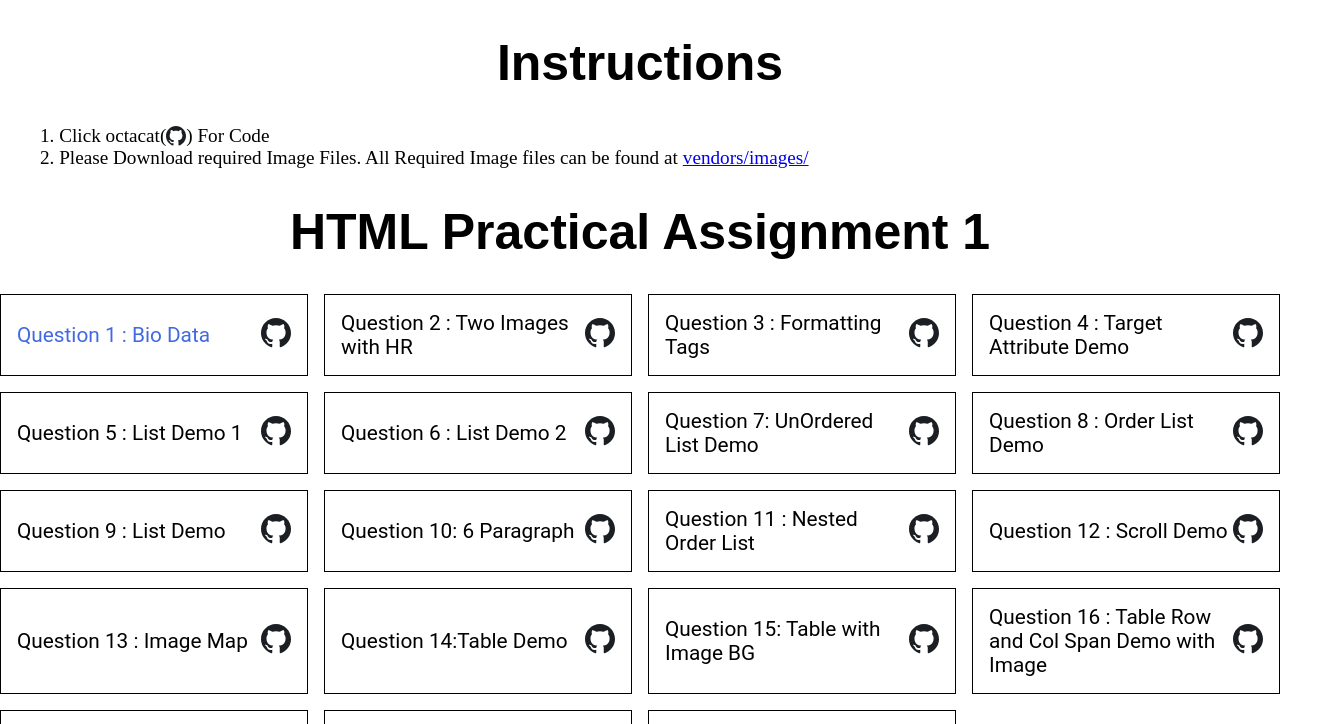
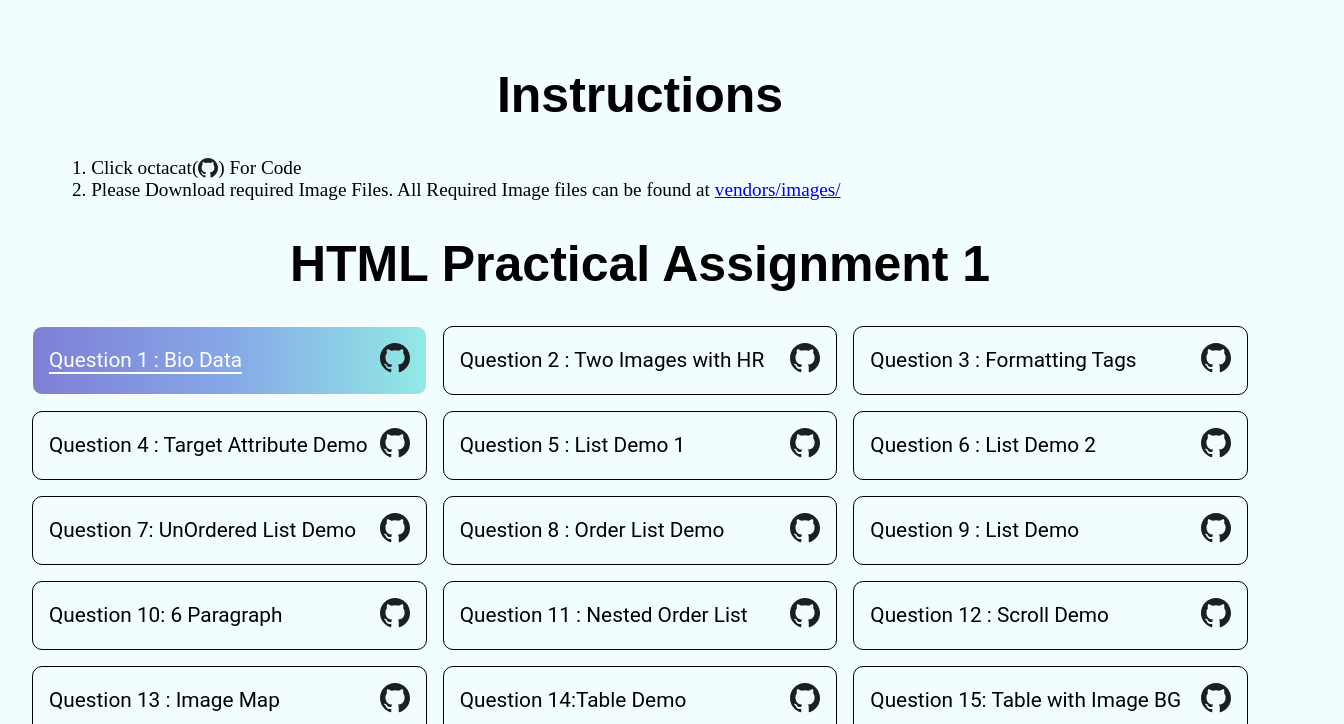
Before and after one commit to vakhariaheet/html-assignment, a plain HTML site: page index.html in a window 1280 px wide. In both pictures the pointer is over the element "Question 1 : Bio Data". Shown: the top 724 px of the page, 1344 px wide, since content can reach past the window. Drawn offline with Linux system fonts and the light colour scheme.

Commit message:
Change UI

```diff
--- a/index.html
+++ b/index.html
@@ -7,6 +7,9 @@
 		<link rel="stylesheet" href="./vendors/styles/style.css" />
 		<title>Html Assignment</title>
 		<style>
+			body {
+				background: #f2fdff; /* W3C, IE 10+/ Edge, Firefox 16+, Chrome 26+, Opera 12+, Safari 7+ */
+			}
 			h1 {
 				text-align: center;
 				color: #000;
@@ -28,17 +31,39 @@
 				color: #000;
 				border: 1px solid #000;
 				padding: 1rem;
-
+				border-radius: 10px;
 				font-family: 'Roboto', sans-serif;
 			}
+			.link:hover {
+				background: linear-gradient(
+					to right,
+					#7f7fd5,
+					#86a8e7,
+					#91eae4
+				); /* W3C, IE 10+/ Edge, Firefox 16+, Chrome 26+, Opera 12+, Safari 7+ */
+				border-color: #fff;
+			}
+			.link:hover a {
+				color: #fff;
+			}
+
 			.link a {
 				color: #000;
 				text-decoration: none;
+				transition: all 0.2s ease;
 			}
-			.link a:hover,
-			.link a:focus {
-				color: royalblue;
-				outline: none;
+			.link a:first-of-type::after {
+				content: '';
+				display: block;
+				width: 0;
+				height: 2px;
+				background: #fff;
+				transition: width 0.2s ease;
+			}
+			.link a:hover::after,
+			.link a:focus::after {
+				width: 100%;
+				transition: width 0.2s ease;
 			}
 			.btn {
 				display: block;
@@ -48,7 +73,7 @@
 				padding: 1rem;
 				text-decoration: none;
 				font-family: 'Roboto', sans-serif;
-				background-color: #fff;
+				background-color: transparent;
 				cursor: pointer;
 				transition: all 0.3s ease-in-out;
 			}
@@ -61,9 +86,9 @@
 			}
 			.btn:hover,
 			.btn:focus {
-				background-color: royalblue;
+				background: linear-gradient(to right, #7f7fd5, #86a8e7, #91eae4);
 				color: #fff;
-				border-color: #fff;
+				border-color: white;
 				outline: none;
 			}
 			.btn:active {
@@ -91,9 +116,13 @@
 				transition: all 0.3s ease;
 				margin: 0;
 			}
+			.main-container {
+				padding: 2rem; /* W3C, IE 10+/ Edge, Firefox 16+, Chrome 26+, Opera 12+, Safari 7+ */
+			}
 		</style>
 	</head>
 	<body>
+		<div class="main-container">
 			<h1 class="heading">Instructions</h1>
 			<ul class="instructions">
 				<li>
@@ -113,8 +142,8 @@
 					>) For Code
 				</li>
 				<li>
-				2. Please Download required Image Files. All Required Image files can be
-				found at
+					2. Please Download required Image Files. All Required Image files can
+					be found at
 					<a
 						href="https://github.com/vakhariaheet/html-assignment/blob/main/vendors/images/"
 						target="_blank"
@@ -221,7 +250,9 @@
 					</a>
 				</div>
 				<div class="link">
-				<a href="./vendors/HTML/Q5-ListDemo1.html">Question 5 : List Demo 1</a>
+					<a href="./vendors/HTML/Q5-ListDemo1.html"
+						>Question 5 : List Demo 1</a
+					>
 					<a
 						href="https://github.com/vakhariaheet/html-assignment/blob/main/vendors/HTML/Q5-ListDemo1.html"
 						target="_blank"
@@ -243,7 +274,9 @@
 					</a>
 				</div>
 				<div class="link">
-				<a href="./vendors/HTML/Q6-ListDemo2.html">Question 6 : List Demo 2</a>
+					<a href="./vendors/HTML/Q6-ListDemo2.html"
+						>Question 6 : List Demo 2</a
+					>
 					<a
 						href="https://github.com/vakhariaheet/html-assignment/blob/main/vendors/HTML/Q6-ListDemo2.html"
 						target="_blank"
@@ -335,7 +368,9 @@
 					</a>
 				</div>
 				<div class="link">
-				<a href="./vendors/HTML/Q10-Paragraph.html">Question 10: 6 Paragraph</a>
+					<a href="./vendors/HTML/Q10-Paragraph.html"
+						>Question 10: 6 Paragraph</a
+					>
 					<a
 						href="https://github.com/vakhariaheet/html-assignment/blob/main/vendors/HTML/Q10-Paragraph.html"
 						target="_blank"
@@ -572,7 +607,9 @@
 			<h1>HTML Practical Assignment 2</h1>
 			<div class="grid">
 				<div class="link">
-				<a href="./vendors/HTML/Q1A2-FormDemo.html">Question 1: Contact Form</a>
+					<a href="./vendors/HTML/Q1A2-FormDemo.html"
+						>Question 1: Contact Form</a
+					>
 					<a
 						href="https://github.com/vakhariaheet/html-assignment/blob/main/vendors/HTML/Q1A2-FormDemo.html"
 						target="_blank"
@@ -1066,6 +1103,7 @@
 			<div class="btn-container">
 				<a href="https://timmyurl.in/html-code" class="btn">View HTML Files</a>
 			</div>
+		</div>
 		<footer class="footer__container">
 			<abbr
 				title="“You have the right to action alone. You never have the right to the fruit. Do not be motivated to act because of the fruit. But don’t be motivated to not acting either”-Bhagat Gita(chapter 2 shlok 47)(Translation by Bibek Debroy)"
--- a/vendors/styles/style.css
+++ b/vendors/styles/style.css
@@ -1,5 +1,6 @@
 body {
 	margin: 0;
+	/* W3C, IE 10+/ Edge, Firefox 16+, Chrome 26+, Opera 12+, Safari 7+ */
 }
 .control {
 	display: flex;
@@ -29,7 +30,7 @@ body {
 }
 .footer__container {
 	height: max-content;
-	width: 100%;
+
 	background-color: #000;
 	padding: 2rem;
 	position: relative;
@@ -37,7 +38,6 @@ body {
 	justify-content: center;
 	align-items: center;
 	flex-direction: column;
-	margin-top: 2rem;
 }
 .footer_mantra {
 	font-size: 1.25rem;
```
Lines whose indentation alone changed are shown as unchanged.
